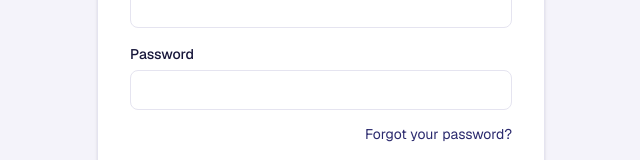
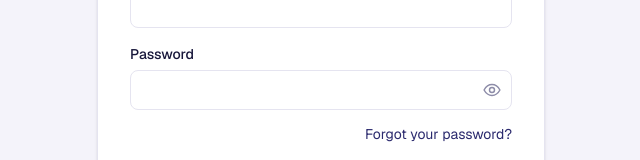
Before and after one commit to francisca-agyei-academy/faa-web, a Next.js app: page /login in a window 1280 px wide. Shown: the part 374-534 px from the top of the page, without its empty margins (319-959 px from the left). Built offline with nearby package versions, Linux system fonts and the light colour scheme; no server answers.

Commit message:
Show/hide toggle on every password field
Co-Authored-By: Claude Opus 5.5 <noreply@anthropic.com>

```diff
--- a/src/components/ui/Icons.tsx
+++ b/src/components/ui/Icons.tsx
@@ -148,3 +148,16 @@ export const LogOut = (p: IconProps) => (
     <path d="M9 20H5a1 1 0 0 1-1-1V5a1 1 0 0 1 1-1h4M16 16l4-4-4-4M20 12H9" />
   </svg>
 );
+
+export const Eye = (p: IconProps) => (
+  <svg {...base} {...p}>
+    <path d="M2.5 12S6 5.5 12 5.5 21.5 12 21.5 12 18 18.5 12 18.5 2.5 12 2.5 12z" />
+    <circle cx="12" cy="12" r="3" />
+  </svg>
+);
+
+export const EyeOff = (p: IconProps) => (
+  <svg {...base} {...p}>
+    <path d="M10.6 5.6A9.7 9.7 0 0 1 12 5.5c6 0 9.5 6.5 9.5 6.5a17 17 0 0 1-2.6 3.4M6.6 6.6C3.9 8.3 2.5 12 2.5 12S6 18.5 12 18.5c1.7 0 3.2-.5 4.4-1.2M9.9 9.9a3 3 0 0 0 4.2 4.2M3 3l18 18" />
+  </svg>
+);
--- a/src/components/ui/Input.tsx
+++ b/src/components/ui/Input.tsx
@@ -1,4 +1,7 @@
-import { useId, type InputHTMLAttributes, type ReactNode } from "react";
+"use client";
+
+import { useId, useState, type InputHTMLAttributes, type ReactNode } from "react";
+import { Eye, EyeOff } from "@/components/ui/Icons";
 import { cn } from "@/lib/utils";
 
 interface InputProps extends InputHTMLAttributes<HTMLInputElement> {
@@ -7,28 +10,48 @@ interface InputProps extends InputHTMLAttributes<HTMLInputElement> {
   hint?: ReactNode;
 }
 
-export function Input({ label, error, hint, className, id, ...props }: InputProps) {
+/** Labelled text field. Password fields get a show/hide button. */
+export function Input({ label, error, hint, className, id, type, ...props }: InputProps) {
   const generatedId = useId();
   const inputId = id ?? generatedId;
   const describedBy = error ? `${inputId}-error` : hint ? `${inputId}-hint` : undefined;
+  const isPassword = type === "password";
+  const [revealed, setRevealed] = useState(false);
 
   return (
     <div className="flex flex-col gap-1.5">
       <label htmlFor={inputId} className="text-sm font-medium text-ink">
         {label}
       </label>
+      <div className="relative">
         <input
           id={inputId}
+          type={isPassword && revealed ? "text" : type}
           aria-invalid={error ? true : undefined}
           aria-describedby={describedBy}
           className={cn(
-          "h-10 rounded-lg border bg-surface px-3 text-sm text-ink outline-none transition-colors placeholder:text-subtle",
+            "h-10 w-full rounded-lg border bg-surface px-3 text-sm text-ink outline-none transition-colors placeholder:text-subtle",
             "focus:border-brand focus:ring-2 focus:ring-brand/20",
             error ? "border-danger" : "border-line",
+            isPassword && "pr-11",
             className,
           )}
           {...props}
         />
+        {isPassword && (
+          <button
+            type="button"
+            onClick={() => setRevealed((v) => !v)}
+            aria-label={revealed ? "Hide password" : "Show password"}
+            aria-pressed={revealed}
+            aria-controls={inputId}
+            disabled={props.disabled}
+            className="absolute inset-y-0 right-0 flex w-10 items-center justify-center rounded-r-lg text-subtle transition-colors hover:text-ink focus-visible:text-brand focus-visible:outline-none disabled:opacity-50"
+          >
+            {revealed ? <EyeOff className="size-5" /> : <Eye className="size-5" />}
+          </button>
+        )}
+      </div>
       {error ? (
         <p id={`${inputId}-error`} className="text-sm text-danger">
           {error}
```
Lines whose indentation alone changed are shown as unchanged.
